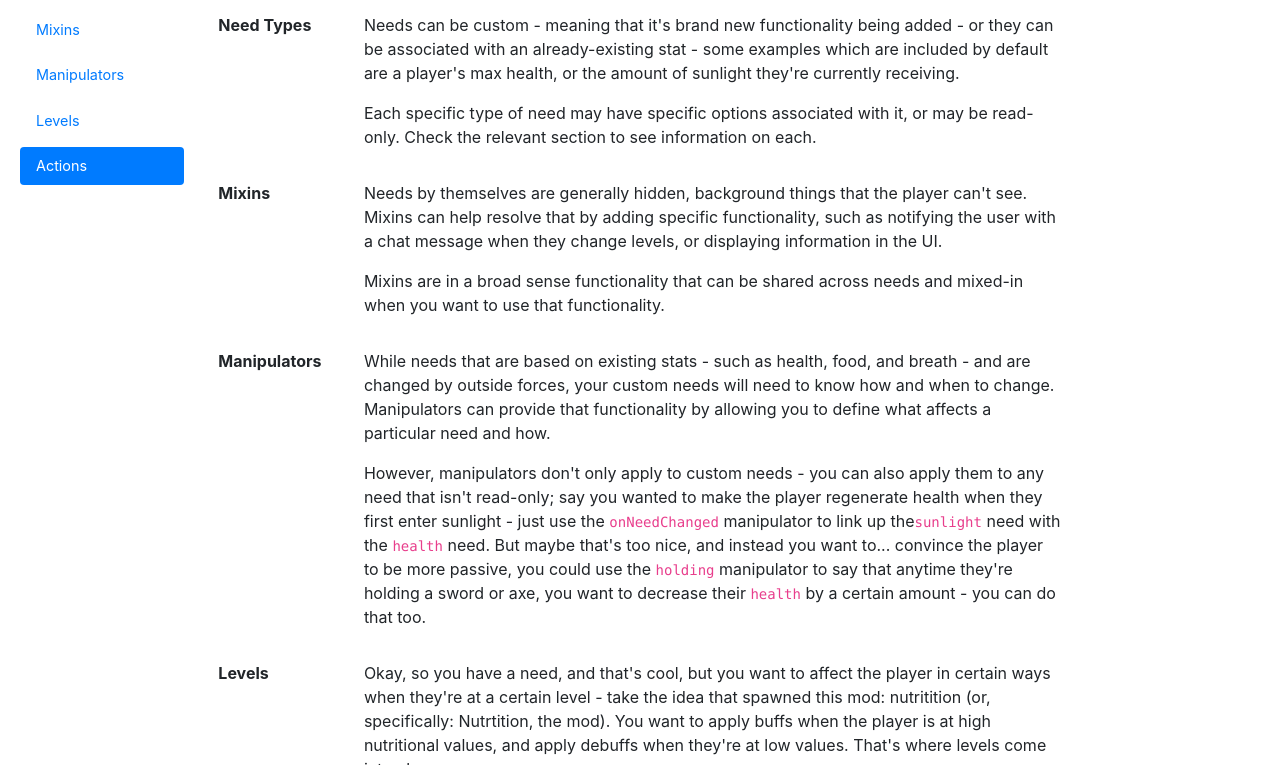
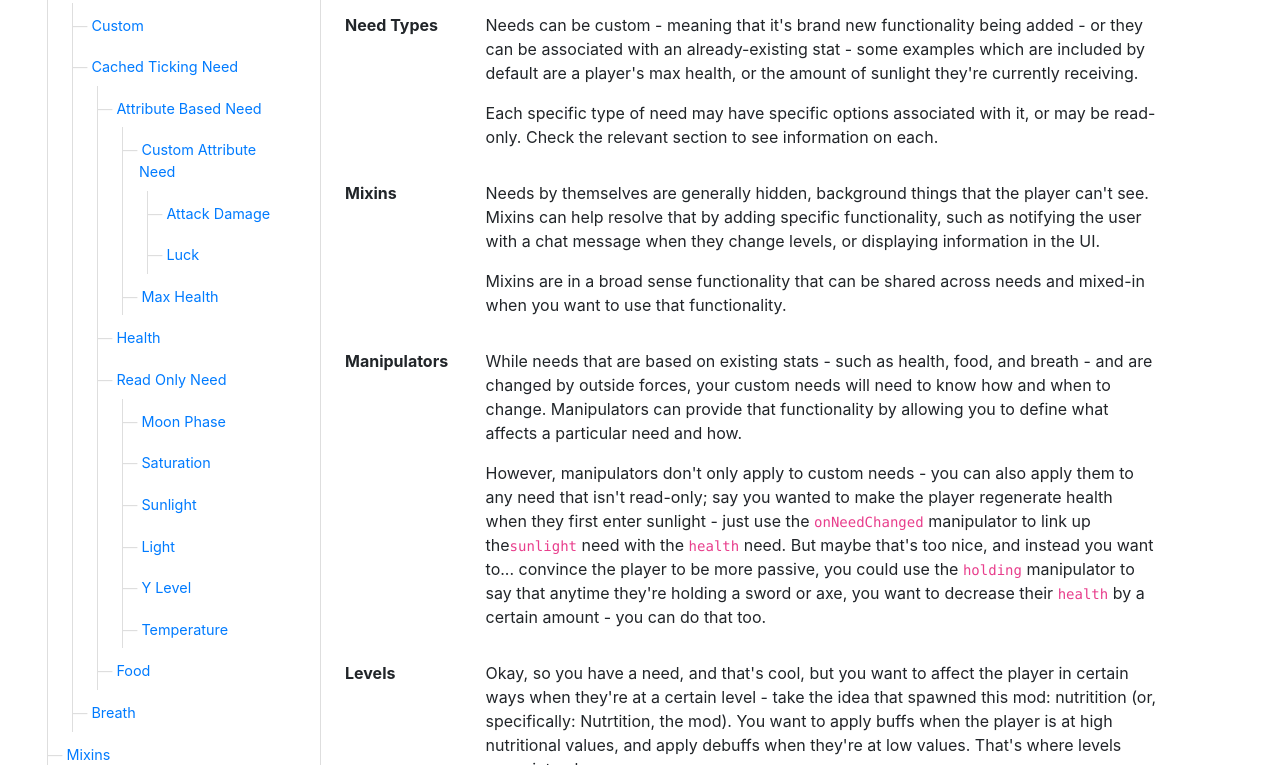
Before and after one commit to legendblade/needs, a React app in the folder docs-app/: page / in a window 1280 px wide. Shown: the part 79-844 px from the top of the page. Built offline with nearby package versions, Linux system fonts and the light colour scheme.

Commit message:
Tweaking template.

```diff
--- a/docs-app/public/index.html
+++ b/docs-app/public/index.html
@@ -7,31 +7,40 @@
         <title>Needs, Wants, and Desires - Reference</title>
         <link rel="stylesheet" href="https://stackpath.bootstrapcdn.com/bootstrap/4.3.1/css/bootstrap.min.css" integrity="sha384-ggOyR0iXCbMQv3Xipma34MD+dH/1fQ784/j6cY/iJTQUOhcWr7x9JvoRxT2MZw1T" crossorigin="anonymous">
         <style>
-            .navbar > .nav > .navbar > .nav {
-                display: none;
+            #scrollnav > .navbar > .nav {
+                font-size: 90%;
             }
 
-            #scrollnav > .navbar > .nav {
-                font-size: 90%;
+            .navbar > .nav {
+                padding-left: 0.5rem;
+                border-left: 1px solid #DEDEDE;
             }
 
             .navbar {
                 display: block;
                 padding: 0rem;
-                padding-left: 0.5rem;
+                padding-left: 1rem;
             }
 
             .nav-link {
-                margin: 0.25rem;
+                margin-top: 0.25rem;
+                margin-left: -0.5rem;
+            }
+
+            .nav-link:before {
+                content: '\2015';
+                margin-left: -1rem;
+                margin-right: 0.25rem;
+                color: #DEDEDE;
             }
 
             .navbar > .nav-link {
-                padding-left: 0.5rem;
+                padding-left: 0rem;
             }
         </style>
     </head>
-    <body style="position: relative" data-spy="scroll" data-target="#scrollnav" data-offset="30">
-        <div id="root">
+    <body>
+        <div id="root" class='container-fluid'>
 
         </div>
 
--- a/docs-app/src/index.js
+++ b/docs-app/src/index.js
@@ -166,11 +166,11 @@ class App extends React.Component {
                     "root": "#",
                     "class": "navbar-brand",
                     "children": [
-                        { "title": "Need Types", "root": "#needs", /* "children": map(response.needs, (c) => convertToNav(c, "needs")) */ },
-                        { "title": "Mixins", "root": "#mixins", /* "children": map(response.mixins, (c) => convertToNav(c, "mixins")) */ },
-                        { "title": "Manipulators", "root": "#manipulators", /* "children": map(response.manipulators, (c) => convertToNav(c, "manipulators")) */ },
+                        { "title": "Need Types", "root": "#needs", "children": map(response.needs, (c) => convertToNav(c, "needs")) },
+                        { "title": "Mixins", "root": "#mixins", "children": map(response.mixins, (c) => convertToNav(c, "mixins")) },
+                        { "title": "Manipulators", "root": "#manipulators", "children": map(response.manipulators, (c) => convertToNav(c, "manipulators")) },
                         { "title": "Levels", "root": "#levels" },
-                        { "title": "Actions", "root": "#actions", /* "children": map(response.actions, (c) => convertToNav(c, "actions")) */ }
+                        { "title": "Actions", "root": "#actions", "children": map(response.actions, (c) => convertToNav(c, "actions")) }
                     ]
                 };
 
@@ -191,13 +191,13 @@ class App extends React.Component {
     render() {
         return (
             <div class="row">
-                <div class="col-2">
-                    <nav id="scrollnav" class="navbar sticky-top navbar-light">
+                <div class="col-3">
+                    <nav id="scrollnav" class="navbar navbar-light">
                         <NavBar value={this.state.navroot} />
                     </nav>
                 </div>
 
-                <div class="col-8">
+                <div class="col-8 pl-4" style={{'border-left': '1px solid #DEDEDE'}}>
                     <div>
                         <h2>Overview</h2>
                         <p class="lead">
```
